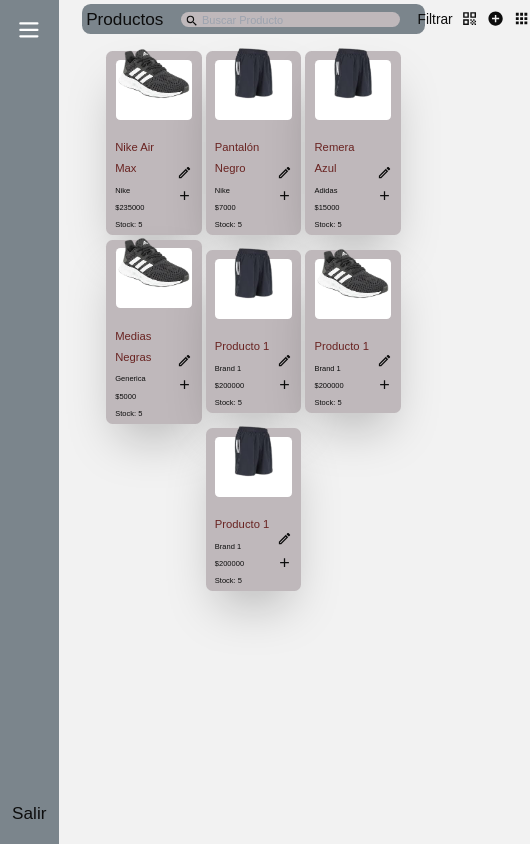
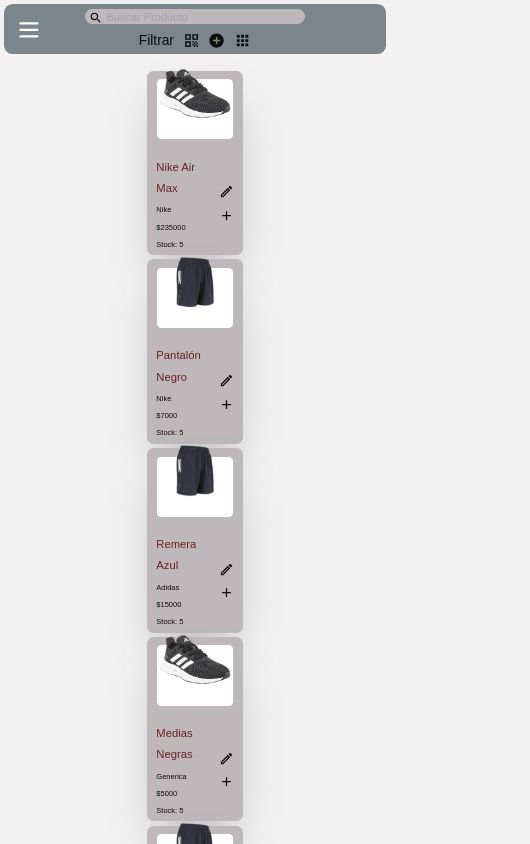
Before and after one commit to styleflowsaas/StyleFlow-Front, a Next.js app: page /Productos in a window 390 px wide. Shown: the top 844 px of the page, 530 px wide, since content can reach past the window. Built offline with nearby package versions, Linux system fonts and the light colour scheme.

Commit message:
NavBar fixed mobile and products navbar mobile

```diff
--- a/src/app/Productos/page.tsx
+++ b/src/app/Productos/page.tsx
@@ -75,7 +75,7 @@ const Productos: React.FC = () => {
         setTable={setViewTable}
         setSearchQuery={setSearchQuery}
       />
-      <section className=" flex flex-wrap gap-1 items-center justify-center w-[100%]">
+      <section className=" flex flex-col gap-1 items-center justify-center w-[100%]">
         {viewTable ? (
           <ProductTable data={filteredProducts} />
         ) : (
--- a/src/components/NavBar/NavBar.tsx
+++ b/src/components/NavBar/NavBar.tsx
@@ -26,8 +26,10 @@ const NavBar: React.FC = () => {
   return (
     <nav
       className={`flex flex-col  ${isCollapsed ? "w-0 " : "w-[15vw]"} ${
-        isOpen ? "w-[50vw] fixed" : "w-0 max-w-[15vw]"
-      } gap-2 items-center justify-between bg-secundario dark:bg-fondo-dark p-4 h-screen sticky top-0 transition-all duration-300 z-20`}
+        isOpen
+          ? "w-[50vw] fixed bg-secundario dark:bg-fondo-dark"
+          : "w-0 max-w-[15vw]"
+      } gap-2 items-center justify-between md:bg-secundario md:dark:bg-fondo-dark p-4 h-screen fixed md:sticky top-0 transition-all duration-300 z-20`}
     >
       {/* Botón para colapsar la barra */}
       <div className="hidden md:block fixed z-30 -top-1 -left-1">
@@ -88,7 +90,9 @@ const NavBar: React.FC = () => {
       </ul>
 
       <button
-        className={`text-base md:text-xs ${isCollapsed ? "hidden" : ""}`}
+        className={`text-base md:text-xs ${isCollapsed ? "hidden" : ""} ${
+          isOpen ? "block" : "hidden"
+        }`}
         onClick={handleLogOut}
       >
         Salir
--- a/src/components/NavBar/ProductSearchBar.tsx
+++ b/src/components/NavBar/ProductSearchBar.tsx
@@ -6,8 +6,8 @@ const ProductSearchBar: React.FC<{
   setSearchQuery: Dispatch<SetStateAction<string>>;
 }> = ({ setTable, setSearchQuery }) => {
   return (
-    <nav className="flex flex-row gap-4 w-[90%] mx-auto rounded-lg bg-secundario p-1 justify-around items-center dark:bg-fondo-dark sticky top-1 z-10">
-      <h2 className="cursor-default">Productos</h2>
+    <nav className="flex flex-col md:flex-row gap-2 md:gap-4 w-full md:w-[90%] mx-auto rounded-lg bg-secundario p-1 justify-around items-center dark:bg-fondo-dark sticky top-1 z-10">
+      <h2 className="cursor-default hidden md:block">Productos</h2>
       <div className="rounded-lg text-[.8em] relative">
         <label htmlFor="search" className="absolute top-0.5 left-1  ">
           <MdSearch />
```
